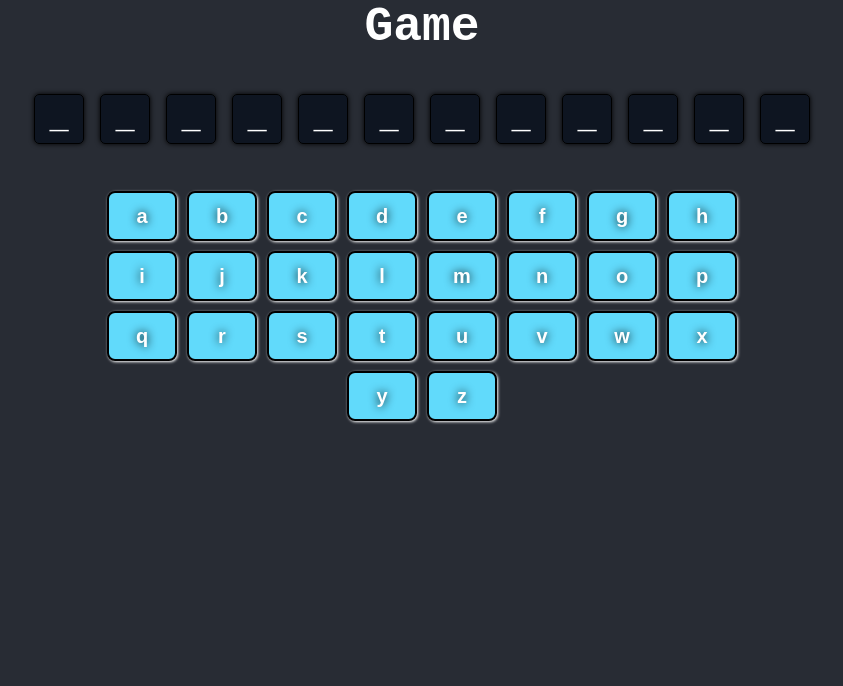
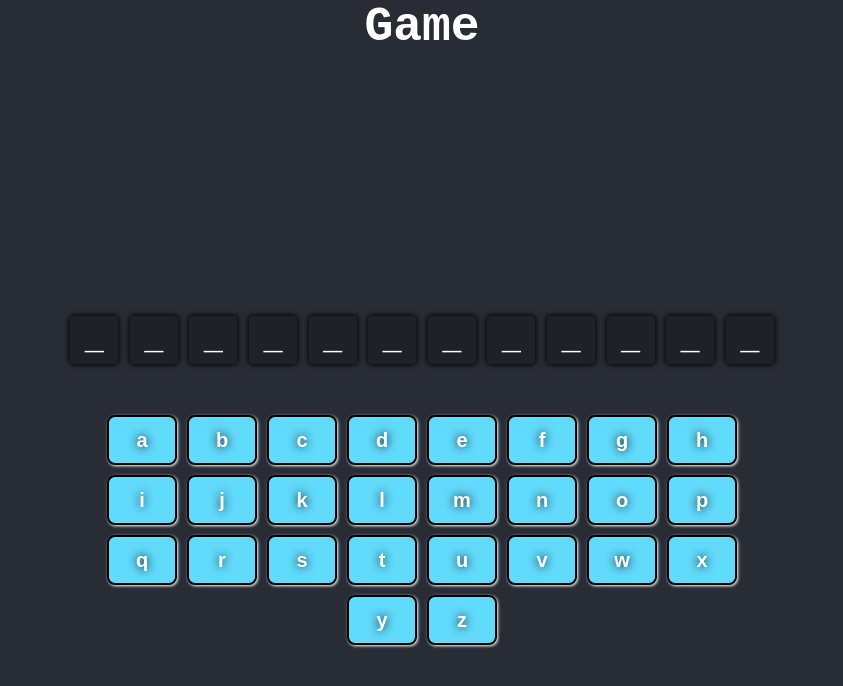
Before and after one commit to bcrisp084/Lets-play-Hangman, a React (Vite) app: page / in a window 1280 px wide. Both pictures are taken after a click on the button "Start Game". Shown: the top 686 px of the page, without its empty margins (218-1061 px from the left). Built offline with nearby package versions, Linux system fonts and the light colour scheme.

Commit message:
changed styling for word display

```diff
--- a/src/Pages/Game.jsx
+++ b/src/Pages/Game.jsx
@@ -3,7 +3,7 @@ import { useState } from "react";
 import categories from "../utils/categories.js";
 import Keyboard from "../components/Keyboard/Keyboard.jsx";
 import Word from "../components/Word/Word.jsx";
-console.log("categories", categories);
+
 const Game = () => {
   const [incorrectGuesses, setIncorrectGuesses] = useState(0);
   const [correctGuesses, setCorrectGuesses] = useState(0);
@@ -18,7 +18,6 @@ const Game = () => {
     categories[category][
       Math.floor(Math.random() * categories[category].length)
     ];
-  console.log(word);
 
   return (
     <div>
--- a/src/components/Keyboard/Keyboard.jsx
+++ b/src/components/Keyboard/Keyboard.jsx
@@ -4,17 +4,9 @@ import { useState } from "react";
 const Keyboard = () => {
   const letters = "abcdefghijklmnopqrstuvwxyz".split("");
   const [disabled, setDisabled] = useState([]);
-  console.log("disabled-outside", disabled);
 
   const handleClick = (letter) => {
-    if (!disabled) {
-      console.log(" not disabled");
-    } else {
-      console.log("disabled");
-    }
-    console.log("letter", letter);
     setDisabled([...disabled, letter]);
-    console.log("disabled", disabled);
   };
 
   return (
--- a/src/components/Word/Word.css
+++ b/src/components/Word/Word.css
@@ -5,11 +5,12 @@
   margin: 0 auto;
   width: 100%;
   height: 100px;
+  margin-top: 20%;
 }
 
 .word-area .word-letter {
-  background-color: #060e1cbd;
-  border: 1px solid #000;
+  background-color: #1b1f25bd;
+  border: 1px solid #00000058;
   border-radius: 5px;
   box-shadow: 0 0 5px #000;
   color: #ffffff;
@@ -17,7 +18,7 @@
   font-weight: 700;
   height: 50px;
   line-height: 50px;
-  margin: 0.5rem;
+  margin: 0.3rem;
   text-align: center;
   width: 50px;
 }
```
